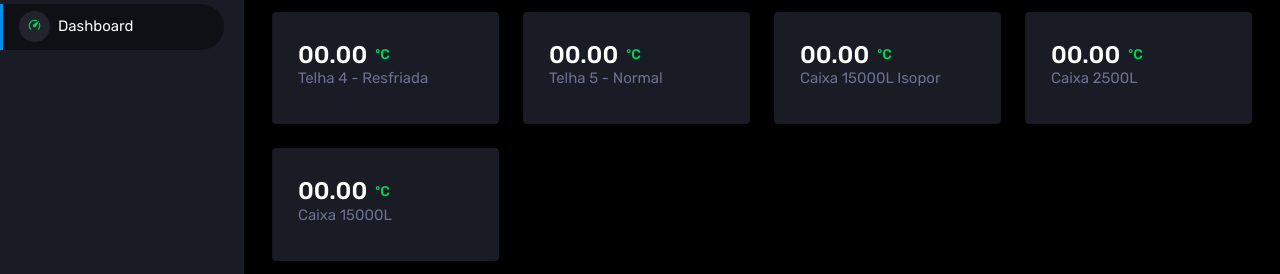
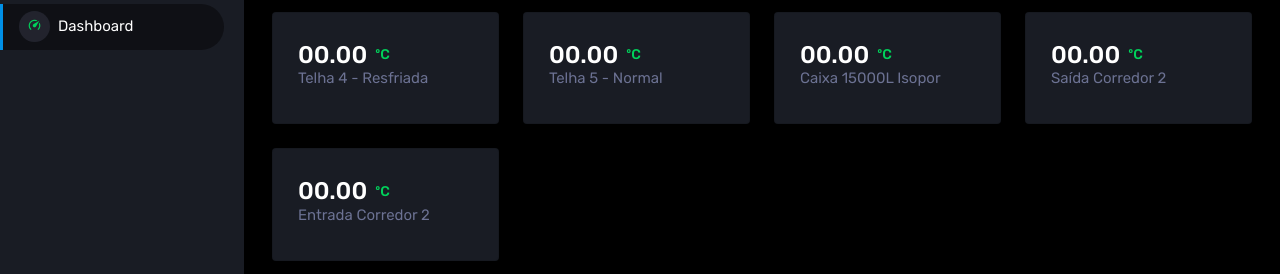
Before and after one commit to TesterIGTT/TesterIGTT.github.io, a website: page index.html in a window 1280 px wide. Shown: the part 122-396 px from the top of the page. Drawn offline with nearby package versions, Linux system fonts and the light colour scheme; files that its build step writes are made by us from their sources; no server answers.

Commit message:
Update index.html

```diff
--- a/index.html
+++ b/index.html
@@ -223,7 +223,7 @@
                         <!--</div>-->
                       </div>
                     </div>
-                    <h6 class="text-muted font-weight-normal">Caixa 2500L</h6>
+                    <h6 class="text-muted font-weight-normal">Saída Corredor 2</h6>
                   </div>
                 </div>
               </div>
@@ -244,7 +244,7 @@
                         <!--</div>-->
                       </div>
                     </div>
-                    <h6 class="text-muted font-weight-normal">Caixa 15000L</h6>
+                    <h6 class="text-muted font-weight-normal">Entrada Corredor 2</h6>
                   </div>
                 </div>
               </div>
```
